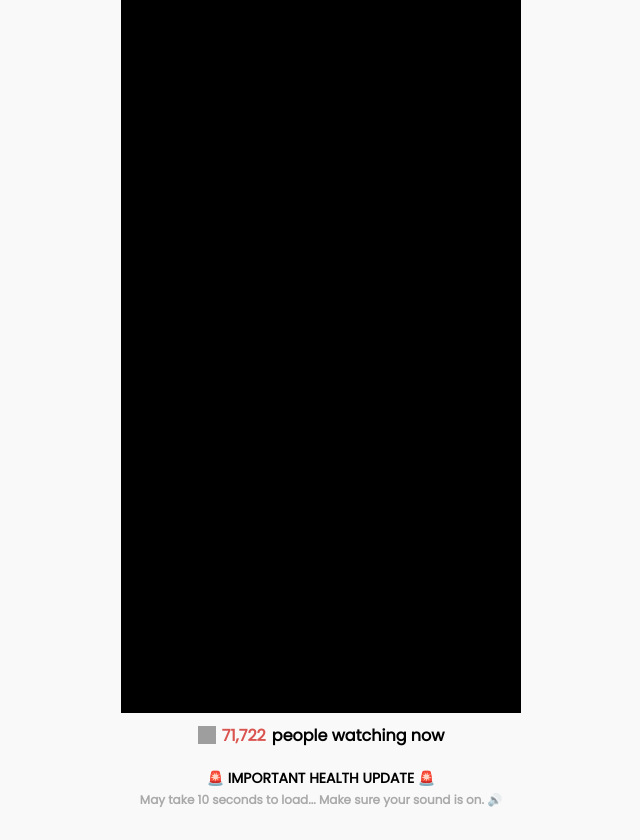
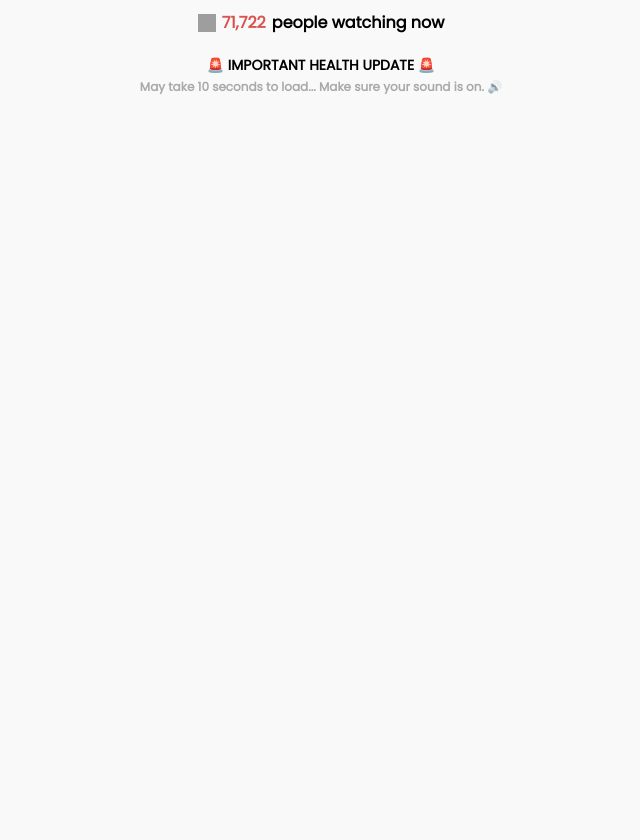
Before and after one commit to Douglasbadigital/informationforseniors.site, a plain HTML site: page vsl/index.html in a window 1280 px wide. Shown: the whole page, without its empty margins (319-959 px from the left). After the commit the page ends 800 px from the top, so only its background shows below. Drawn offline with Linux system fonts and the light colour scheme; grey boxes are pictures that could not be loaded.

Commit message:
Update index.html

```diff
--- a/vsl/index.html
+++ b/vsl/index.html
@@ -18,12 +18,12 @@
 
     <!-- INICIO - CARREGAMENTO RÁPIDO VTURB -->
 <script>!function(i,n){i._plt=i._plt||(n&&n.timeOrigin?n.timeOrigin+n.now():Date.now())}(window,performance);</script>
-<link rel="preload" href="https://scripts.converteai.net/fcb32364-a211-41ee-864d-55dbf6fcd6f5/players/6a67e7861b5ddefc2f6107c6/v4/player.js" as="script">
+<link rel="preload" href="https://scripts.converteai.net/fcb32364-a211-41ee-864d-55dbf6fcd6f5/ab-test/6a70a929ba85f9a30f418eea/player.js" as="script">
 <link rel="preload" href="https://scripts.converteai.net/lib/js/smartplayer-wc/v4/smartplayer.js" as="script">
-<link rel="preload" href="https://cdn.converteai.net/fcb32364-a211-41ee-864d-55dbf6fcd6f5/6a67e72f466deb5ae8628500/main.m3u8" as="fetch">
 <link rel="dns-prefetch" href="https://cdn.converteai.net">
 <link rel="dns-prefetch" href="https://scripts.converteai.net">
 <link rel="dns-prefetch" href="https://images.converteai.net">
+<link rel="dns-prefetch" href="https://m3u8.vturb.net">
 <link rel="dns-prefetch" href="https://license.vturb.com">
     <!-- FIM - CARREGAMENTO RÁPIDO VTURB -->
 
@@ -57,7 +57,7 @@
 
         <!-- VSL -->
         <!-- cole aqui o embed da VSL -->
-        <vturb-smartplayer id="vid-6a67e7861b5ddefc2f6107c6" style="display: block; margin: 0 auto; width: 100%; max-width: 400px;"><div class="vturb-player-placeholder" style="position: relative; width: 100%; padding: 178.21782178217822% 0 0; z-index: 0; background-color: black;"></div></vturb-smartplayer> <script type="text/javascript"> var s=document.createElement("script"); s.src="https://scripts.converteai.net/fcb32364-a211-41ee-864d-55dbf6fcd6f5/players/6a67e7861b5ddefc2f6107c6/v4/player.js", s.async=!0,document.head.appendChild(s); </script>
+        <vturb-smartplayer id="ab-6a70a929ba85f9a30f418eea" style="display: block; margin: 0 auto; width: 100%; "></vturb-smartplayer> <script type="text/javascript"> var s=document.createElement("script"); s.src="https://scripts.converteai.net/fcb32364-a211-41ee-864d-55dbf6fcd6f5/ab-test/6a70a929ba85f9a30f418eea/player.js", s.async=!0,document.head.appendChild(s); </script>
 
         <div id="counterContainer">
             <div id="counterWrapper">
```
